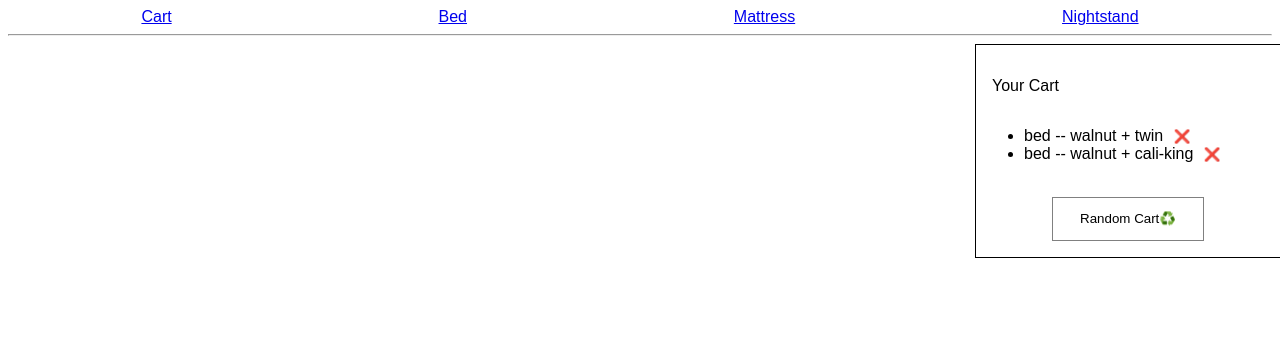
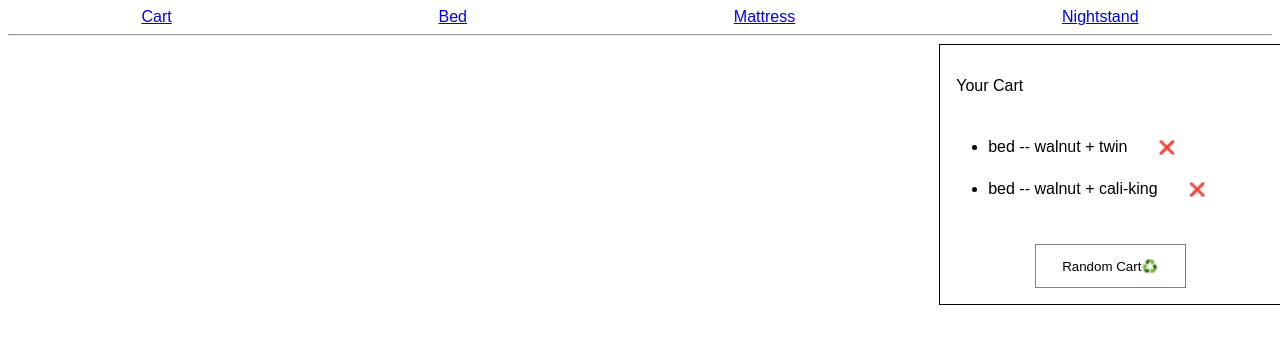
Before and after one commit to alexramos-tech/thuma-challenge, a Next.js app: page / in a window 1280 px wide. Shown: the top 344 px of the page. Built offline with nearby package versions, Linux system fonts and the light colour scheme.

Commit message:
add style sheet and fix static props/params handle page error

```diff
--- a/components/CartDebug.js
+++ b/components/CartDebug.js
@@ -5,26 +5,9 @@ const { removeItem, getRandomCart } = CartApi;
 
 export default function CartDebug({ cart, setCart }) {
   return (
-    <div
-      style={{
-        position: "absolute",
-        background: "white",
-        right: 0,
-        border: "1px solid",
-        borderRight: 0,
-        padding: "1em",
-        minWidth: "17em"
-      }}
-    >
+    <div className="cart-container">
       <p>Your Cart</p>
-      <ul
-        suppressHydrationWarning
-        style={{
-          display: "inline-block",
-          padding: "1em 2em",
-          margin: 0
-        }}
-      >
+      <ul suppressHydrationWarning className="cart-list">
         {cart.length === 0 ? (
           <li suppressHydrationWarning>The Cart is Empty</li>
         ) : (
@@ -43,15 +26,7 @@ export default function CartDebug({ cart, setCart }) {
       <br />
       <br />
       <div style={{ textAlign: "center" }}>
-        <button
-          style={{
-            background: "transparent",
-            padding: "1em 2em",
-            border: "1px solid gray",
-            cursor: "pointer"
-          }}
-          onClick={() => setCart(getRandomCart())}
-        >
+        <button onClick={() => setCart(getRandomCart())}>
           Random Cart
           <span role="img" aria-label="randomize cart">
             ♻️
--- a/components/CloseButton.js
+++ b/components/CloseButton.js
@@ -1,6 +1,6 @@
 export default function CloseButton({ onClick }) {
   return (
-    <button onClick={onClick} style={{ border: 0, background: "transparent", cursor: "pointer" }}>
+    <button onClick={onClick} style={{ border: 0 }}>
       <span role="img" aria-label={`remove item link`}>
         ❌
       </span>
--- a/components/Nav.js
+++ b/components/Nav.js
@@ -7,7 +7,7 @@ const { products } = ProductsApi;
 export default function Nav() {
   return (
     <>
-      <nav style={{ display: "flex", justifyContent: "space-around" }}>
+      <nav>
         <Link href="/">Cart</Link>
         {products.map((product) => (
           <Link key={product} href={`/products/${product}`} passHref>
--- a/pages/_app.js
+++ b/pages/_app.js
@@ -1,3 +1,4 @@
+import "../styles.css";
 import CartApi from "../api/cart";
 import CartDebug from "../components/CartDebug";
 import Nav from "../components/Nav";
--- /dev/null
+++ b/styles.css
@@ -0,0 +1,31 @@
+button {
+    cursor: pointer;
+    border: 1px solid gray;
+    background: transparent;
+    padding: 1em 2em;
+}
+
+input[type=radio] {
+    cursor: pointer;
+}
+
+nav {
+    display: flex;
+    justify-content: space-around;
+}
+
+.cart-container {
+    position: absolute;
+    background: white;
+    right: 0;
+    border: 1px solid;
+    border-right: 0;
+    padding: 1em;
+    min-width: 17em;
+}
+
+.cart-list {
+    display: inline-block;
+    padding: 1em 2em;
+    margin: 0;
+}
```
Also changed, not shown: pages/products/[handle].js (+13 -23 lines).
